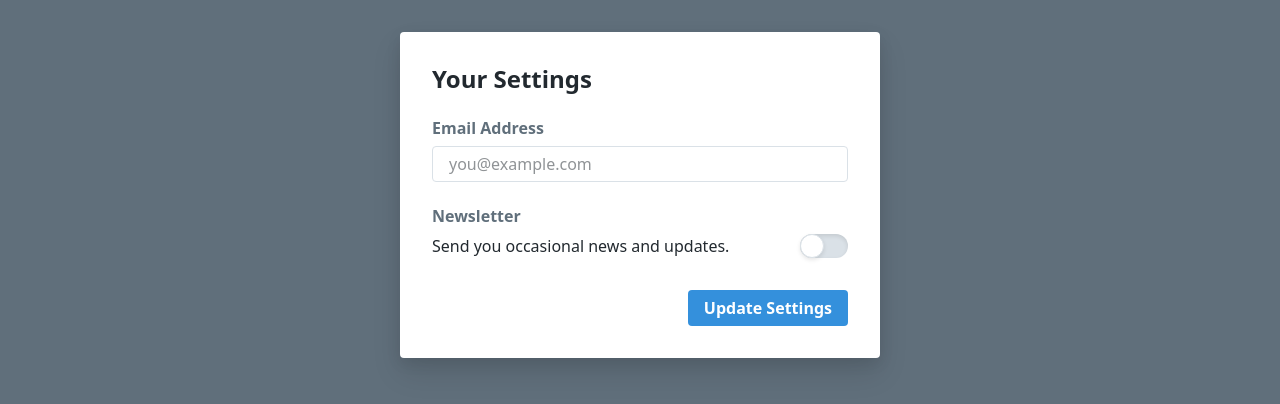
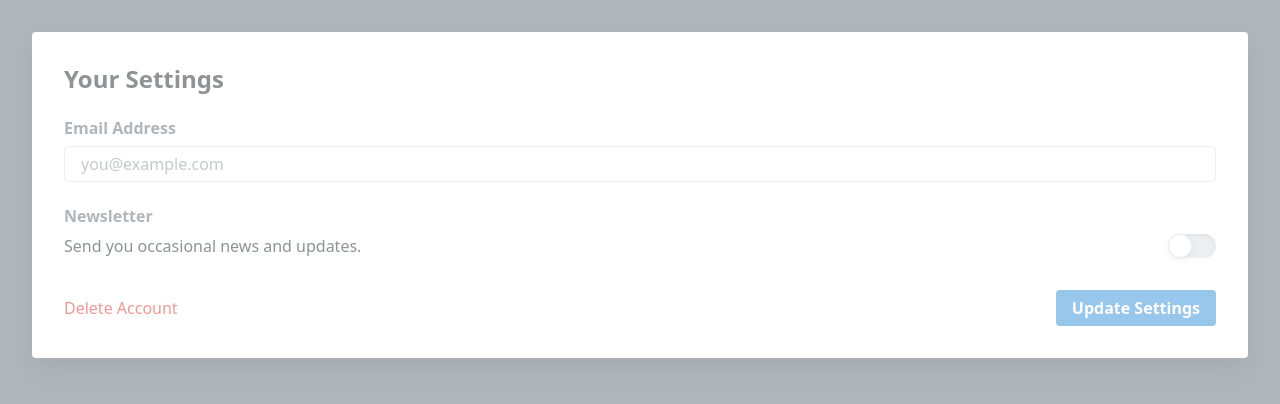
Before and after one commit to aristotele/advanced-vue-component-design, a Vue app: page / in a window 1280 px wide. Shown: the top 404 px of the page. Built offline with nearby package versions, Linux system fonts and the light colour scheme.

Commit message:
Lesson 06 Set up

```diff
--- a/src/App.vue
+++ b/src/App.vue
@@ -1,15 +1,33 @@
 <template>
-  <div class="min-h-screen bg-grey-darker p-8">
-    <div class="max-w-sm mx-auto">
-      <user-settings-form></user-settings-form>
+  <div>
+    <div style="opacity: 0.5;" class="min-h-screen bg-grey-darker p-8">
+      <user-settings-form
+        @open:confirm-delete-modal="confirmDeleteModalOpen = true"
+      ></user-settings-form>
     </div>
+
+    <!-- Need to be at the end of the docuemnt, outside, otherwise will inherite opacity -->
+    <confirm-delete-modal
+      :show="confirmDeleteModalOpen"
+      @close="confirmDeleteModalOpen = false"
+      :account-id="accountId"
+    ></confirm-delete-modal>
   </div>
 </template>
 
 <script>
 import UserSettingsForm from "./components/UserSettingsForm"
+import ConfirmDeleteModal from "./components/ConfirmDeleteModal"
+
 export default {
-  components: { UserSettingsForm }
+  components: { UserSettingsForm, ConfirmDeleteModal },
+
+  data() {
+    return {
+      confirmDeleteModalOpen: false,
+      accountId: 7
+    }
+  }
 }
 </script>
 
--- /dev/null
+++ b/src/components/ConfirmDeleteModal.vue
@@ -0,0 +1,58 @@
+<template>
+  <div class="modal-backdrop" v-show="show">
+    <div class="modal">
+      <h1 class="text-center text-2xl font-bold mb-4">
+        Are you sure?
+      </h1>
+      <p class="text-center text-grey-darker mb-6">
+        Deleting your account cannot be undone.
+      </p>
+      <div class="text-center">
+        <button @click="cancel" type="button" class="btn btn-grey mr-4">
+          Cancel
+        </button>
+        <button @click="confirmDelete" type="button" class="btn btn-red">
+          Delete it
+        </button>
+      </div>
+    </div>
+  </div>
+</template>
+
+<script>
+export default {
+  props: ["show", "accountId"],
+  methods: {
+    cancel() {
+      this.$emit("close")
+    },
+    confirmDelete() {
+      console.log(`Deleting account ${this.accountId}...`)
+      this.$emit("close")
+    }
+  },
+  watch: {
+    show: {
+      immediate: true,
+      handler: show => {
+        if (show) {
+          document.body.style.setProperty("overflow", "hidden")
+        } else {
+          document.body.style.removeProperty("overflow")
+        }
+      }
+    }
+  },
+  created() {
+    const escapeHandler = e => {
+      if (e.key === "Escape" && this.show) {
+        this.cancel()
+      }
+    }
+    document.addEventListener("keydown", escapeHandler)
+    this.$once("hook:destroyed", () => {
+      document.removeEventListener("keydown", escapeHandler)
+    })
+  }
+}
+</script>
--- a/src/components/UserSettingsForm.vue
+++ b/src/components/UserSettingsForm.vue
@@ -12,8 +12,15 @@
         <toggle-component v-model="receiveNewsletter"></toggle-component>
       </div>
     </div>
-    <div class="text-right">
-      <button type="submit" class="btn btn-blue">Update Settings</button>
+    <div class="flex justify-between">
+      <button
+        class="text-red hover:underline"
+        type="button"
+        @click="$emit('open:confirm-delete-modal')"
+      >
+        Delete Account
+      </button>
+      <button type="button" class="btn btn-blue">Update Settings</button>
     </div>
   </form>
 </template>
```
